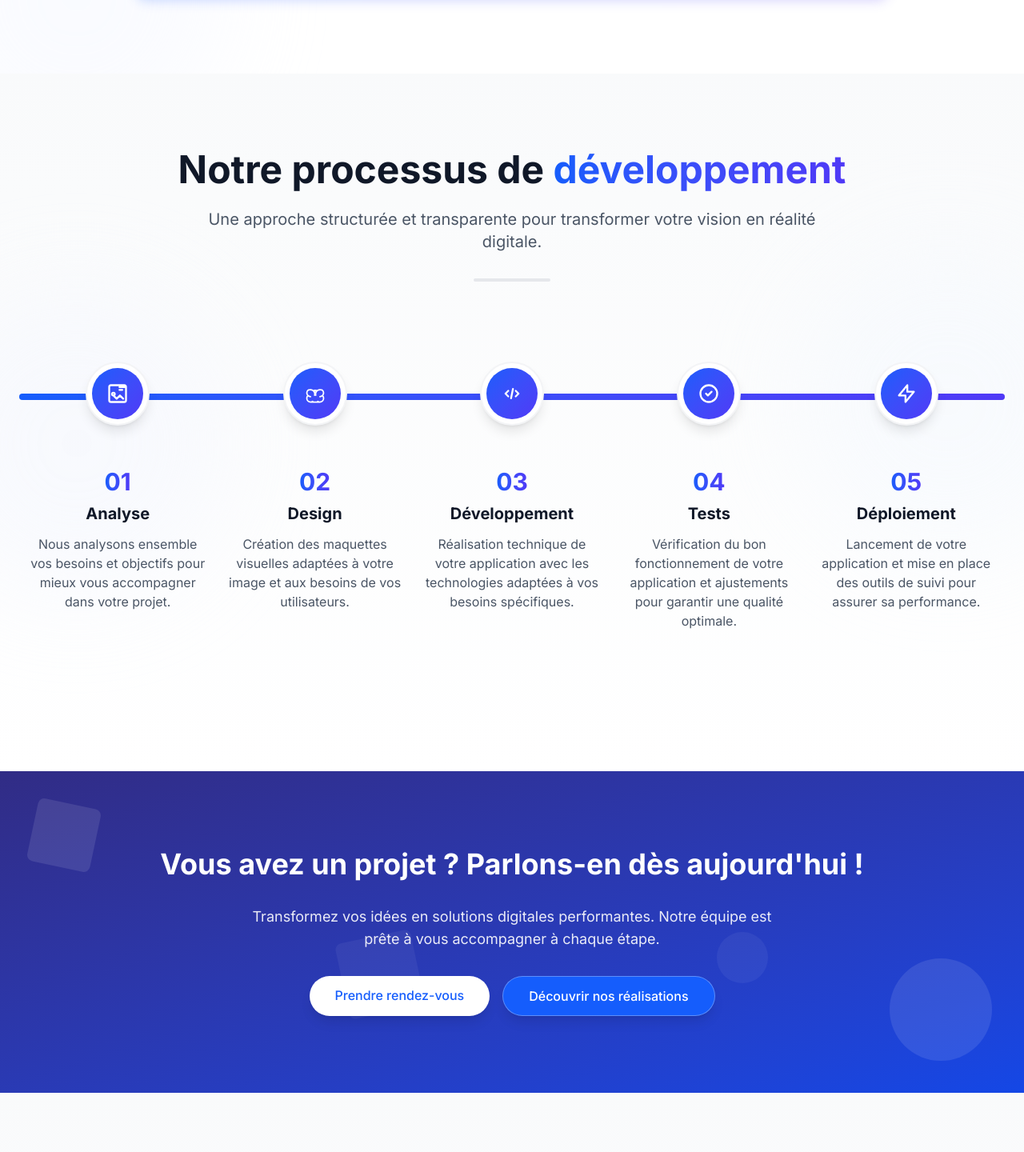
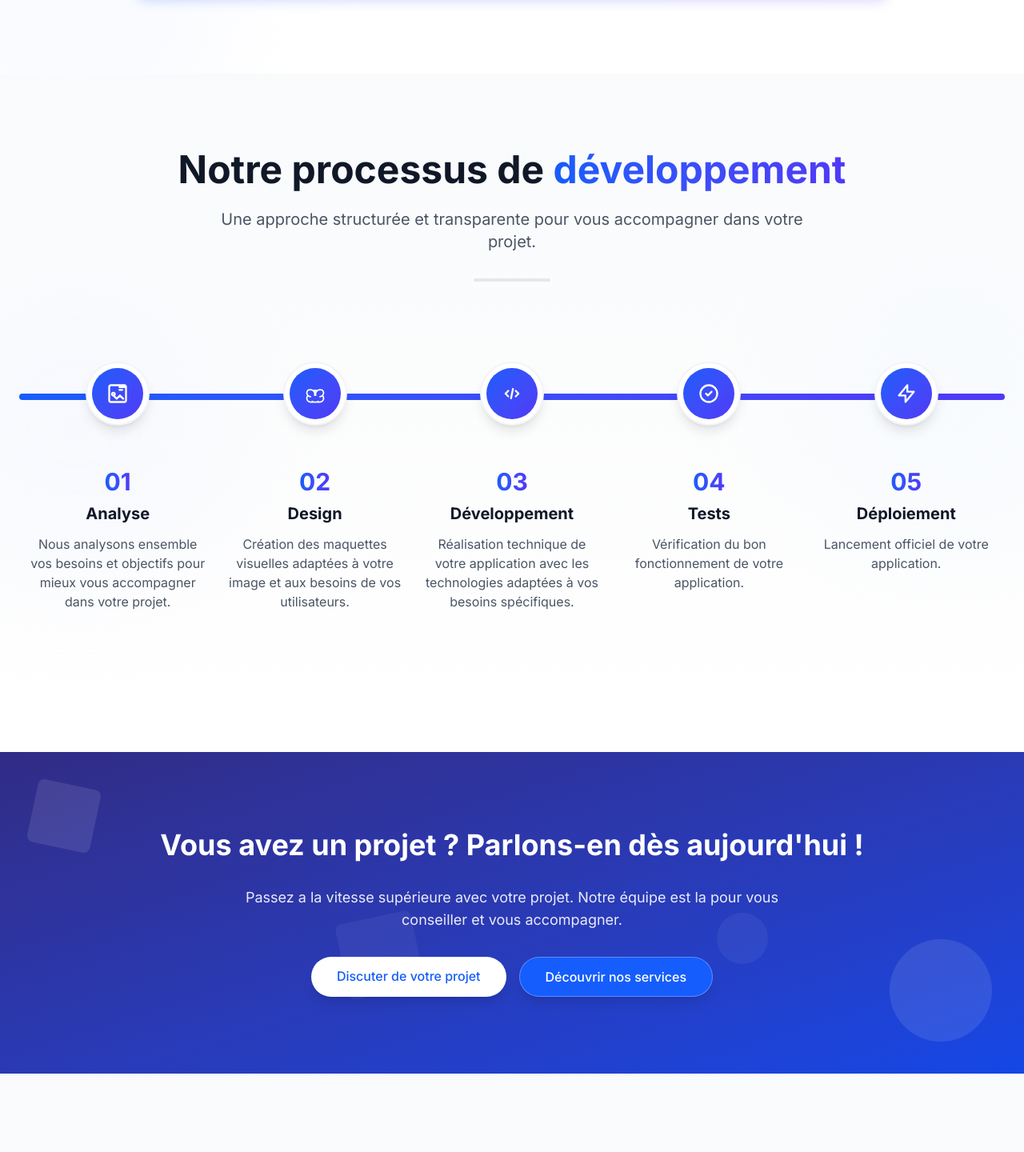
Before and after one commit to Lodgic-LLC/Landing-Website, a React (Vite) app: page /#/ in a window 1280 px wide. Shown: the part 1743-3183 px from the top of the page at 80% size. Built offline with nearby package versions, Linux system fonts and the light colour scheme.

Commit message:
update routes

```diff
--- a/src/components/FAQ.jsx
+++ b/src/components/FAQ.jsx
@@ -213,7 +213,7 @@ const FAQ = () => {
               Vous avez une question spécifique concernant votre projet ?
             </p>
             <a
-              href="/rendez-vous"
+              href="/contact"
               className="inline-flex items-center justify-center bg-[#2563EB] text-white font-inter-medium px-8 py-4 rounded-lg hover:bg-[#1d4ed8] transition-all duration-300 shadow-md hover:shadow-xl transform hover:-translate-y-1"
               aria-label="Contactez-nous pour plus d'informations"
             >
--- a/src/components/Process.jsx
+++ b/src/components/Process.jsx
@@ -111,7 +111,7 @@ const Process = () => {
       number: "04",
       title: "Tests",
       description:
-        "Vérification du bon fonctionnement de votre application et ajustements pour garantir une qualité optimale.",
+        "Vérification du bon fonctionnement de votre application.",
       icon: (
         <svg
           className="w-7 h-7"
@@ -135,7 +135,7 @@ const Process = () => {
       number: "05",
       title: "Déploiement",
       description:
-        "Lancement de votre application et mise en place des outils de suivi pour assurer sa performance.",
+        "Lancement officiel de votre application.",
       icon: (
         <svg
           className="w-7 h-7"
@@ -173,8 +173,8 @@ const Process = () => {
             </span>
           </h2>
           <p className="text-xl text-gray-600 max-w-3xl mx-auto mb-8">
-            Une approche structurée et transparente pour transformer votre
-            vision en réalité digitale.
+            Une approche structurée et transparente pour vous accompagner dans
+            votre projet.
           </p>
 
           {/* Trait horizontal sous le titre avec animation */}
--- a/src/components/ProjectCTA.jsx
+++ b/src/components/ProjectCTA.jsx
@@ -1,4 +1,4 @@
-import React from 'react'
+import React from "react";
 
 const ProjectCTA = () => {
   return (
@@ -17,7 +17,10 @@ const ProjectCTA = () => {
       {/* Content */}
       <div className="container mx-auto px-4 sm:px-6 relative z-20">
         <div className="max-w-4xl mx-auto text-center">
-          <h2 className="text-2xl sm:text-3xl md:text-4xl font-bold text-white mb-6 md:mb-8" data-aos="fade-up">
+          <h2
+            className="text-2xl sm:text-3xl md:text-4xl font-bold text-white mb-6 md:mb-8"
+            data-aos="fade-up"
+          >
             Vous avez un projet ? Parlons-en dès aujourd'hui !
           </h2>
 
@@ -26,30 +29,34 @@ const ProjectCTA = () => {
             data-aos="fade-up"
             data-aos-delay="50"
           >
-            Transformez vos idées en solutions digitales performantes. Notre équipe est prête à vous accompagner à
-            chaque étape.
+            Passez a la vitesse supérieure avec votre projet. Notre équipe est
+            la pour vous conseiller et vous accompagner.
           </p>
 
-          <div className="flex flex-col sm:flex-row justify-center gap-4 mt-8" data-aos="fade-up" data-aos-delay="100">
+          <div
+            className="flex flex-col sm:flex-row justify-center gap-4 mt-8"
+            data-aos="fade-up"
+            data-aos-delay="100"
+          >
             <a
-              href="/rendez-vous"
+              href="/contact"
               className="inline-block bg-white text-blue-600 font-medium px-6 sm:px-8 py-3 rounded-full hover:bg-gray-100 transition-colors duration-300 shadow-lg hover:shadow-xl"
               aria-label="Prendre rendez-vous pour discuter de votre projet"
             >
-              Prendre rendez-vous
+              Discuter de votre projet
             </a>
             <a
-              href="/realisations"
+              href="/services"
               className="inline-block bg-blue-600 text-white font-medium px-6 sm:px-8 py-3 rounded-full border border-white/30 hover:bg-blue-700 transition-colors duration-300 shadow-lg hover:shadow-xl"
-              aria-label="Découvrir nos réalisations précédentes"
+              aria-label="Découvrir nos services proposés"
             >
-              Découvrir nos réalisations
+              Découvrir nos services
             </a>
           </div>
         </div>
       </div>
     </section>
-  )
-}
+  );
+};
 
-export default ProjectCTA
+export default ProjectCTA;
```
Also changed, not shown: src/App.jsx (+23 -20 lines).
